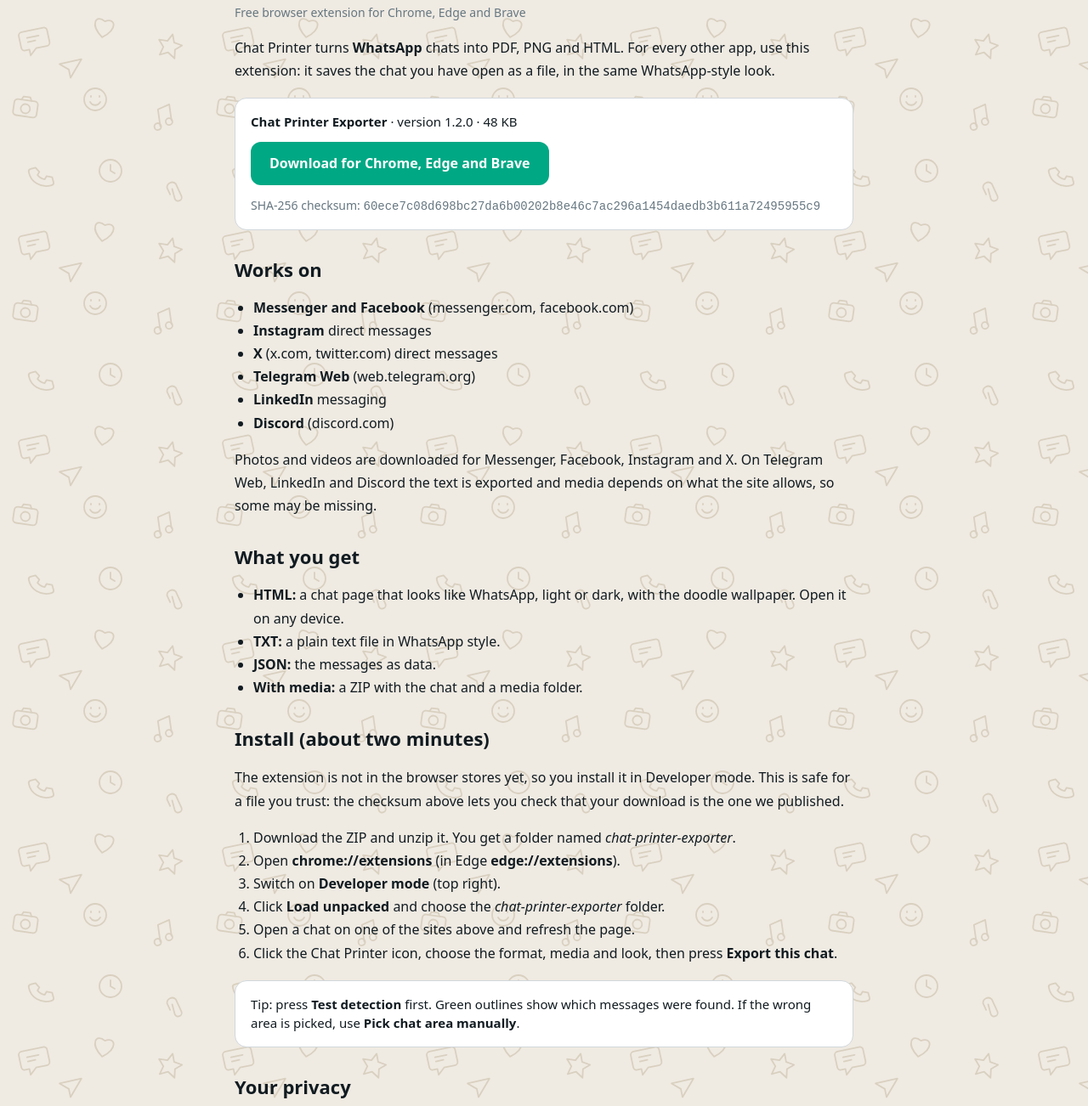
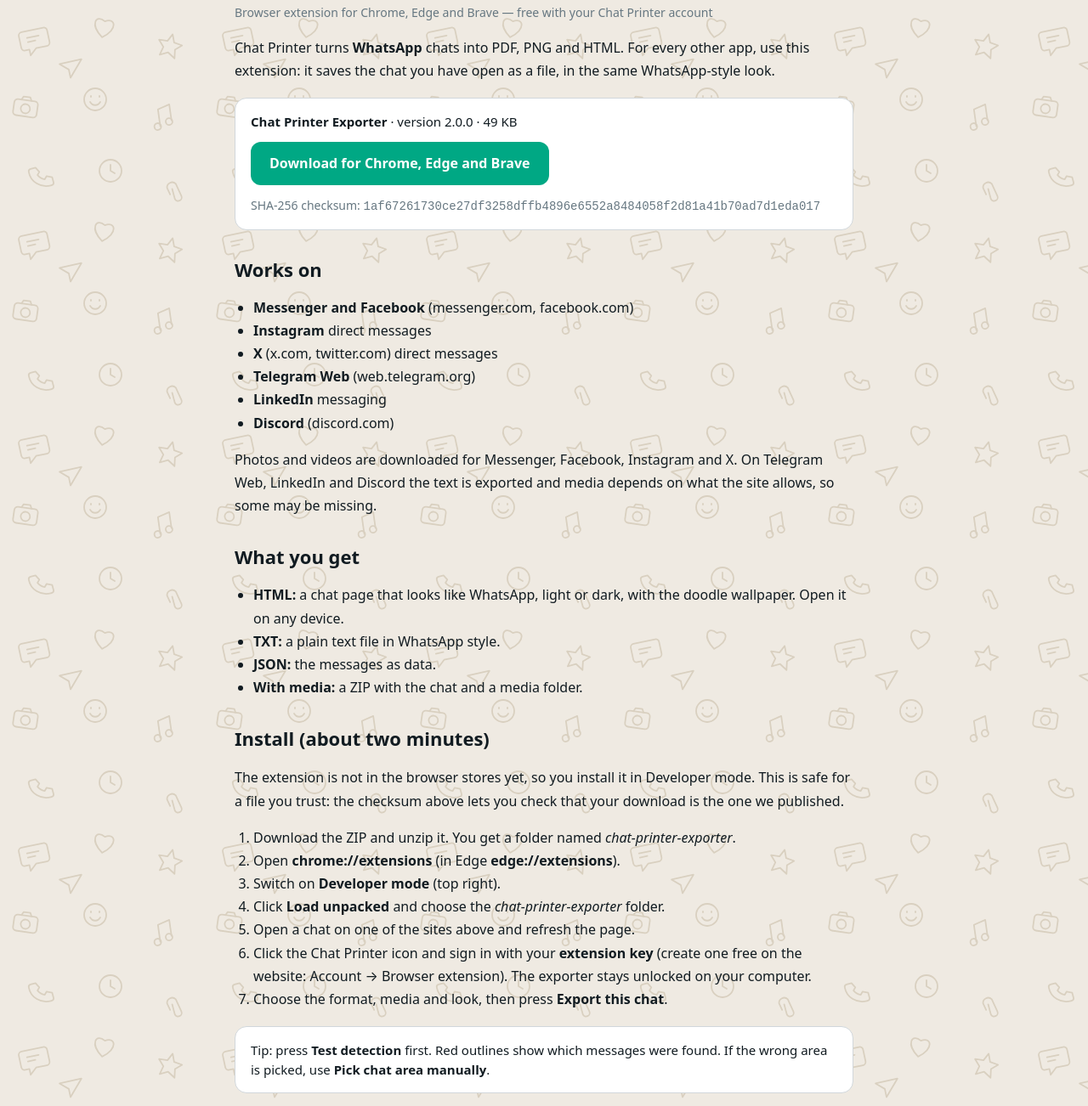
Before and after one commit to Zeeshan-78/Chat-Printer, a browser extension: page public/extension.html in a window 1280 px wide. Shown: the part 235-1537 px from the top of the page at 85% size. Drawn offline with Linux system fonts and the light colour scheme.

Commit message:
Add files via upload

```diff
--- a/public/extension.html
+++ b/public/extension.html
@@ -1,19 +1,19 @@
 <!doctype html>
 <html lang="en"><head><meta charset="utf-8"><meta name="viewport" content="width=device-width, initial-scale=1">
-<title>Chat Printer Exporter: Save Messenger, Instagram and X Chats | Chat Printer</title><meta name="description" content="Free browser extension that saves the chat you have open on Messenger, Instagram, X, Telegram Web, LinkedIn or Discord as HTML, TXT or JSON, with media. Runs in your browser."><link rel="canonical" href="https://chatprinter.vercel.app/extension"><meta name="robots" content="index,follow,max-image-preview:large"><meta name="theme-color" content="#008069">
-<meta property="og:type" content="website"><meta property="og:site_name" content="Chat Printer"><meta property="og:title" content="Chat Printer Exporter: Save Messenger, Instagram and X Chats | Chat Printer"><meta property="og:description" content="Free browser extension that saves the chat you have open on Messenger, Instagram, X, Telegram Web, LinkedIn or Discord as HTML, TXT or JSON, with media. Runs in your browser."><meta property="og:url" content="https://chatprinter.vercel.app/extension"><meta property="og:image" content="https://chatprinter.vercel.app/img/og-image.png">
-<meta name="twitter:card" content="summary_large_image"><meta name="twitter:title" content="Chat Printer Exporter: Save Messenger, Instagram and X Chats | Chat Printer"><meta name="twitter:description" content="Free browser extension that saves the chat you have open on Messenger, Instagram, X, Telegram Web, LinkedIn or Discord as HTML, TXT or JSON, with media. Runs in your browser."><meta name="twitter:image" content="https://chatprinter.vercel.app/img/og-image.png">
+<title>Chat Printer Exporter: Save Messenger, Instagram and X Chats | Chat Printer</title><meta name="description" content="Browser extension that saves the chat you have open on Messenger, Instagram, X, Telegram Web, LinkedIn or Discord as HTML, TXT or JSON. Sign in with your Chat Printer extension key."><link rel="canonical" href="https://chatprinter.vercel.app/extension"><meta name="robots" content="index,follow,max-image-preview:large"><meta name="theme-color" content="#b0c6b3">
+<meta property="og:type" content="website"><meta property="og:site_name" content="Chat Printer"><meta property="og:title" content="Chat Printer Exporter: Save Messenger, Instagram and X Chats | Chat Printer"><meta property="og:description" content="Browser extension that saves the chat you have open on Messenger, Instagram, X, Telegram Web, LinkedIn or Discord as HTML, TXT or JSON. Sign in with your Chat Printer extension key."><meta property="og:url" content="https://chatprinter.vercel.app/extension"><meta property="og:image" content="https://chatprinter.vercel.app/img/og-image.png">
+<meta name="twitter:card" content="summary_large_image"><meta name="twitter:title" content="Chat Printer Exporter: Save Messenger, Instagram and X Chats | Chat Printer"><meta name="twitter:description" content="Browser extension that saves the chat you have open on Messenger, Instagram, X, Telegram Web, LinkedIn or Discord as HTML, TXT or JSON. Sign in with your Chat Printer extension key."><meta name="twitter:image" content="https://chatprinter.vercel.app/img/og-image.png">
 <link rel="icon" href="/favicon.ico" sizes="any"><link rel="icon" type="image/png" sizes="32x32" href="/img/favicon-32.png"><link rel="apple-touch-icon" href="/img/apple-touch-icon.png"><link rel="manifest" href="/site.webmanifest"><link rel="stylesheet" href="/style.css">
-<script type="application/ld+json">[{"@context":"https://schema.org","@type":"SoftwareApplication","name":"Chat Printer Exporter","applicationCategory":"UtilitiesApplication","operatingSystem":"Windows, macOS, Linux (Chrome, Edge, Brave)","description":"Free browser extension that saves the chat you have open on Messenger, Instagram, X, Telegram Web, LinkedIn or Discord as HTML, TXT or JSON, with media. Runs in your browser.","downloadUrl":"https://chatprinter.vercel.app/downloads/chat-printer-exporter-1.2.0.zip","softwareVersion":"1.2.0","image":"https://chatprinter.vercel.app/img/og-image.png","offers":{"@type":"Offer","price":"0","priceCurrency":"USD"}},{"@context":"https://schema.org","@type":"BreadcrumbList","itemListElement":[{"@type":"ListItem","position":1,"name":"Home","item":"https://chatprinter.vercel.app/"},{"@type":"ListItem","position":2,"name":"Browser extension","item":"https://chatprinter.vercel.app/extension"}]}]</script></head><body>
+<script type="application/ld+json">[{"@context":"https://schema.org","@type":"SoftwareApplication","name":"Chat Printer Exporter","applicationCategory":"UtilitiesApplication","operatingSystem":"Windows, macOS, Linux (Chrome, Edge, Brave)","description":"Browser extension that saves the chat you have open on Messenger, Instagram, X, Telegram Web, LinkedIn or Discord as HTML, TXT or JSON. Sign in with your Chat Printer extension key.","downloadUrl":"https://chatprinter.vercel.app/downloads/chat-printer-exporter-2.0.0.zip","softwareVersion":"2.0.0","image":"https://chatprinter.vercel.app/img/og-image.png","offers":{"@type":"Offer","price":"0","priceCurrency":"USD"}},{"@context":"https://schema.org","@type":"BreadcrumbList","itemListElement":[{"@type":"ListItem","position":1,"name":"Home","item":"https://chatprinter.vercel.app/"},{"@type":"ListItem","position":2,"name":"Browser extension","item":"https://chatprinter.vercel.app/extension"}]}]</script></head><body>
 <header class="hdr"><div class="hdr-in"><a class="logo" href="/" aria-label="Chat Printer home"><img src="/img/logo-icon-white.png" alt="" width="40" height="28"><span class="wm"><b>CHAT</b>PRINTER</span></a>
 <nav class="nav" id="nav"><a href="/">Home</a><a href="/#billing">Plans</a><a href="/guides">Guides</a><a href="/extension">Extension</a><a href="/#contact">Support</a></nav>
 <div class="hdr-r"><a class="acct-chip" href="/#account"><span class="av">?</span><span id="navtxt">Sign in</span></a><button class="burger" id="burger" aria-label="Menu" aria-expanded="false"><span></span><span></span><span></span></button></div></div></header>
 <main class="article"><div class="crumbs"><a href="/">Home</a> / Browser extension</div><h1>Chat Printer Exporter: save chats from other apps</h1>
-<p class="meta">Free browser extension for Chrome, Edge and Brave</p>
+<p class="meta">Browser extension for Chrome, Edge and Brave — free with your Chat Printer account</p>
 <p>Chat Printer turns <b>WhatsApp</b> chats into PDF, PNG and HTML. For every other app, use this extension: it saves the chat you have open as a file, in the same WhatsApp-style look.</p>
-<div class="box"><b>Chat Printer Exporter</b> &middot; version <span id="ext-version">1.2.0</span> &middot; <span id="ext-size">48 KB</span><br>
-<p style="margin:12px 0"><a class="cta" id="ext-dl" href="/downloads/chat-printer-exporter-1.2.0.zip" download>Download for Chrome, Edge and Brave</a></p>
-<span class="meta">SHA-256 checksum: <code id="ext-sha" style="word-break:break-all">60ece7c08d698bc27da6b00202b8e46c7ac296a1454daedb3b611a72495955c9</code></span></div>
+<div class="box"><b>Chat Printer Exporter</b> &middot; version <span id="ext-version">2.0.0</span> &middot; <span id="ext-size">49 KB</span><br>
+<p style="margin:12px 0"><a class="cta" id="ext-dl" href="/downloads/chat-printer-exporter-2.0.0.zip" download>Download for Chrome, Edge and Brave</a></p>
+<span class="meta">SHA-256 checksum: <code id="ext-sha" style="word-break:break-all">1af67261730ce27df3258dffb4896e6552a8484058f2d81a41b70ad7d1eda017</code></span></div>
 <h2>Works on</h2>
 <ul><li><b>Messenger and Facebook</b> (messenger.com, facebook.com)</li><li><b>Instagram</b> direct messages</li><li><b>X</b> (x.com, twitter.com) direct messages</li><li><b>Telegram Web</b> (web.telegram.org)</li><li><b>LinkedIn</b> messaging</li><li><b>Discord</b> (discord.com)</li></ul>
 <p>Photos and videos are downloaded for Messenger, Facebook, Instagram and X. On Telegram Web, LinkedIn and Discord the text is exported and media depends on what the site allows, so some may be missing.</p>
@@ -21,17 +21,17 @@
 <ul><li><b>HTML:</b> a chat page that looks like WhatsApp, light or dark, with the doodle wallpaper. Open it on any device.</li><li><b>TXT:</b> a plain text file in WhatsApp style.</li><li><b>JSON:</b> the messages as data.</li><li><b>With media:</b> a ZIP with the chat and a media folder.</li></ul>
 <h2>Install (about two minutes)</h2>
 <p>The extension is not in the browser stores yet, so you install it in Developer mode. This is safe for a file you trust: the checksum above lets you check that your download is the one we published.</p>
-<ol><li>Download the ZIP and unzip it. You get a folder named <i>chat-printer-exporter</i>.</li><li>Open <b>chrome://extensions</b> (in Edge <b>edge://extensions</b>).</li><li>Switch on <b>Developer mode</b> (top right).</li><li>Click <b>Load unpacked</b> and choose the <i>chat-printer-exporter</i> folder.</li><li>Open a chat on one of the sites above and refresh the page.</li><li>Click the Chat Printer icon, choose the format, media and look, then press <b>Export this chat</b>.</li></ol>
-<div class="box">Tip: press <b>Test detection</b> first. Green outlines show which messages were found. If the wrong area is picked, use <b>Pick chat area manually</b>.</div>
+<ol><li>Download the ZIP and unzip it. You get a folder named <i>chat-printer-exporter</i>.</li><li>Open <b>chrome://extensions</b> (in Edge <b>edge://extensions</b>).</li><li>Switch on <b>Developer mode</b> (top right).</li><li>Click <b>Load unpacked</b> and choose the <i>chat-printer-exporter</i> folder.</li><li>Open a chat on one of the sites above and refresh the page.</li><li>Click the Chat Printer icon and sign in with your <b>extension key</b> (create one free on the website: Account → Browser extension). The exporter stays unlocked on your computer.</li><li>Choose the format, media and look, then press <b>Export this chat</b>.</li></ol>
+<div class="box">Tip: press <b>Test detection</b> first. Red outlines show which messages were found. If the wrong area is picked, use <b>Pick chat area manually</b>.</div>
 <h2>Your privacy</h2>
 <ul><li>Everything runs inside your browser. Your chats are not sent to us or to anyone else.</li><li>No analytics, no ads, no remote code.</li><li>It remembers your last options (format, look, names) in your browser using the <i>storage</i> permission.</li><li>It asks for access to the sites above and their picture and video servers only so it can read the chat you open and download its media when you ask.</li></ul>
 <p>Details are in our <a href="/privacy#extension">Privacy Policy</a>.</p>
 <h2>Good to know</h2>
 <ul><li><b>Websites change.</b> If a site redesigns its chat page, the export can stop working until we update the extension.</li><li><b>It saves the chat you have open</b>, one chat at a time. Auto-scroll loads older messages first; very long chats take time.</li><li><b>Chrome-style browsers only.</b> Firefox and Safari are not supported.</li><li><b>Your own chats only.</b> Save chats you have the right to keep, and follow the rules of the platform. The extension scrolls the page like a person would; platforms may limit automated use, so use it at your own risk.</li><li><b>WhatsApp?</b> Use the <a href="/#tool">Chat Printer website</a> instead.</li></ul>
 <h2>Questions</h2>
-<p><b>Is it free?</b> Yes.<br><b>Can I use it on my phone?</b> No. Browser extensions need a computer browser.<br><b>Something broke.</b> Tell us through the <a href="/#contact">Contact page</a> with the site name and what you saw.</p></main>
+<p><b>Is it free?</b> Yes — you just need a free Chat Printer account and an extension key. Exports follow your plan: the free plan exports text only (first 100 messages), media and full chats need a one-time paid export.<br><b>Can I use it on my phone?</b> No. Browser extensions need a computer browser.<br><b>Something broke.</b> Tell us through the <a href="/#contact">Contact page</a> with the site name and what you saw.</p></main>
 <footer class="ftr"><div class="ftr-grid"><div class="ftr-brand"><a class="logo" href="/"><img src="/img/logo-icon-white.png" alt="" width="40" height="28"><span class="wm"><b>CHAT</b>PRINTER</span></a><p>Turn WhatsApp chats into PDF, PNG and HTML. Private by design: conversion happens in your browser.</p></div>
-<div><h4>Product</h4><a href="/">Convert a chat</a><a href="/#billing">Plans and billing</a><a href="/guides">Guides</a><a href="/extension">Browser extension</a></div>
+<div><h4>Product</h4><a href="/">Convert a chat</a><a href="/#billing">Pricing</a><a href="/guides">Guides</a><a href="/extension">Browser extension</a></div>
 <div><h4>Support</h4><a href="/#contact">Contact</a><a href="/guides/export-whatsapp-chat-to-pdf">How to export a chat</a></div>
 <div><h4>Legal</h4><a href="/privacy">Privacy Policy</a><a href="/terms">Terms of Use</a></div></div>
 <div class="ftr-bot"><span>© 2026 Chat Printer</span><span>Not affiliated with WhatsApp or Meta Platforms, Inc. WhatsApp is a trademark of Meta Platforms, Inc.</span></div></footer>
```
